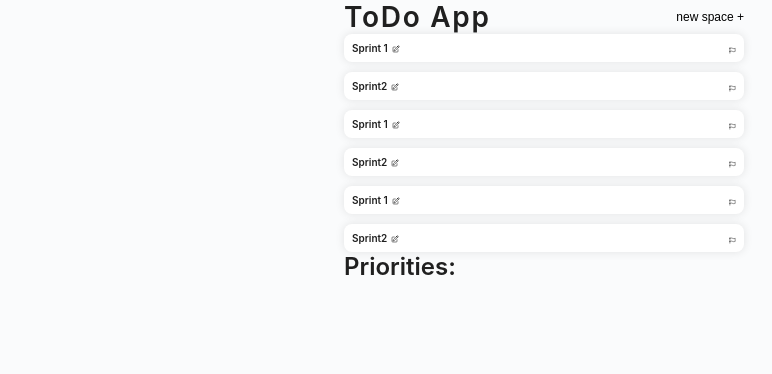
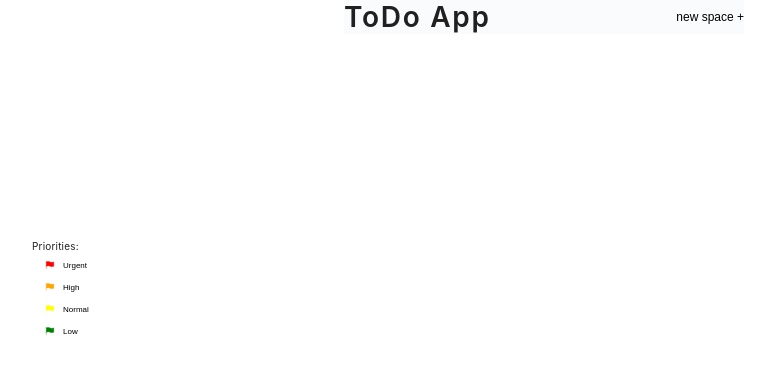
Before and after one commit to alexxtomas/rc-todo-javascript, a website built with Vite: page index.html in a window 1280 px wide. Shown: the whole page, without its empty margins (96-868 px from the left). Built offline with nearby package versions, Linux system fonts and the light colour scheme.

Commit message:
feat: Refactor logic

```diff
--- a/main.js
+++ b/main.js
@@ -1,83 +1,42 @@
-import SpaceCard from '@components/SpaceCard/SpaceCard'
-import { SPACES } from './src/utils/constants'
+import SpaceElement from '@components/SpaceElement/SpaceElement'
+import { PRIORITIES } from './src/utils/constants'
 import './style.css'
-import { PRIORITIES_SELECT_OPTIONS } from '@utils/constants'
-import {
-  spacePriorityValidation,
-  spaceNameValidation
-} from '@validations/space.validation'
+import { dialogListeners } from '@listeners/dialog.listeners'
+import { syncGlobalStateWithLocalStorage } from '@logic/localStorage.logic'
+import { globalStore } from '@store/global.state'
 
-const main = document.querySelector('#content')
+syncGlobalStateWithLocalStorage()
 
-main.classList.add('rcFlexContainer')
+const {
+  state: { spaces }
+} = globalStore()
 
-main.innerHTML = `
-      ${SPACES.map(({ name }, idx) => {
-        return SpaceCard({ name })
-      })
+if (spaces.length > 0 && spaces[0]?.name) {
+  const $ul = document.querySelector('#spacesContainer')
+  $ul.innerHTML += `
+      ${spaces
+        .map(({ name, priority }, idx) => {
+          return SpaceElement({
+            name,
+            iconColor: PRIORITIES[priority.toUpperCase()].COLOR
+          })
+        })
         .join('')
         .replaceAll(',', '')}
 `
+}
 
-const newSpaceDialog = document.querySelector('#newSpaceDialog')
-const newSpaceButton = document.querySelector('#newSpace')
-const newSpacePriorityDialog = document.querySelector('#newSpacePriority')
-const newSpaceDialogSaveButton = document.querySelector('#saveButton')
-const newSpaceDialogCloseButton = document.querySelector('#cancelButton')
-const newSpaceDialogForm = document.querySelector('#newSpaceForm')
-const newSpaceNameInput = document.querySelector('#newSpaceName')
-const newSpacePrioritySelect = document.querySelector('#newSpacePriority')
-const newSpaceNameValidationError = document.querySelector(
-  '#newSpaceNameValidationError'
-)
+const $asideUL = document.querySelector('aside > ul')
 
-newSpaceDialogForm.addEventListener('submit', (e) => {
-  e.preventDefault()
+$asideUL.innerHTML += `
+    ${Object.values(PRIORITIES)
+      .map((el) => {
+        return `
+       ${SpaceElement({ name: el.LABEL, iconColor: el.COLOR })}
+      `
+      })
+      .join('')
+      .replaceAll(',', '')}
+`
 
-  const { newSpaceName, spacePriority } = e.target
-
-  const newSpaceNameValidation = spaceNameValidation({
-    spaceName: newSpaceName.value
-  })
-
-  if (newSpaceNameValidation) {
-    console.log('MESSAGE', newSpaceNameValidation.message)
-    console.log('TEXT CONTENT', newSpaceNameValidationError.textContent)
-    if (newSpaceNameValidationError.text !== '') {
-      newSpaceNameValidationError.textContent = ''
-    }
-
-    newSpaceNameValidationError.textContent = newSpaceNameValidation.message
-
-    return
-  }
-
-  if (newSpaceNameValidationError.textContent !== '') {
-    newSpaceNameValidationError.textContent = ''
-  }
-
-  newSpaceDialog.close()
-})
-
-newSpaceButton.addEventListener('click', () => {
-  newSpaceDialog.showModal()
-
-  if (newSpacePrioritySelect.children.length === 0) {
-    PRIORITIES_SELECT_OPTIONS.forEach((el, idx) => {
-      const node = document.createElement('option')
-      node.value = el.value
-      node.text = el.label
-      newSpacePriorityDialog.appendChild(node)
-    })
-  }
-})
-
-newSpaceDialogCloseButton.addEventListener('click', () => {
-  newSpaceDialog.close()
-
-  if (newSpaceNameValidationError.textContent !== '') {
-    newSpaceNameValidationError.textContent = ''
-  }
-  newSpaceNameInput.value = ''
-  newSpacePrioritySelect.value = PRIORITIES_SELECT_OPTIONS[0].value
-})
+dialogListeners()
--- a/src/components/Icon/Icon.js
+++ b/src/components/Icon/Icon.js
@@ -1,17 +1,16 @@
-import EditIcon from './components/EditIcon'
 import FlagIcon from './components/FlagIcon'
 const ICON_VARIANTS = {
-  EDIT: EditIcon,
   FLAG: FlagIcon
 }
 
 export const ICON_VARIANTS_ENUM = {
   EDIT: 'EDIT',
-  FLAG: 'FLAG'
+  FLAG: 'FLAG',
+  FOLDER: 'FOLDER'
 }
 
-const Icon = ({ variant }) => {
-  return ICON_VARIANTS[variant]() || null
+const Icon = ({ variant, props }) => {
+  return ICON_VARIANTS[variant](props) || null
 }
 
 export default Icon
--- a/src/components/Icon/components/FlagIcon.js
+++ b/src/components/Icon/components/FlagIcon.js
@@ -1,11 +1,9 @@
-const FlagIcon = () => {
+const FlagIcon = (props) => {
   return `<svg
       xmlns="http://www.w3.org/2000/svg"
-      fill="none"
       viewBox="0 0 24 24"
-      stroke-width="1.5"
       stroke="currentColor"
-      width="7px"
+      ${props}
     >
       <path
         stroke-linecap="round"
--- a/src/components/SpaceCard/SpaceCard.js
+++ /dev/null
@@ -1,23 +0,0 @@
-import Icon, { ICON_VARIANTS_ENUM } from '@components/Icon/Icon'
-
-const SpaceCard = ({ name, priority, createdAt, tasks }) => {
-  return `
-      <article class='rcSpaceCard'>
-        <header>
-        <h3>${name}</h3>
-        <button> ${Icon({
-          variant: ICON_VARIANTS_ENUM.EDIT
-        })} </button>
-        </header>
-
-        <section >
-        <button>
-          ${Icon({ variant: ICON_VARIANTS_ENUM.FLAG })}
-        </button>
-        </section>
-
-      </article>
-    `
-}
-
-export default SpaceCard
--- /dev/null
+++ b/src/components/SpaceElement/SpaceElement.js
@@ -0,0 +1,17 @@
+import Icon, { ICON_VARIANTS_ENUM } from '@components/Icon/Icon'
+
+const SpaceElement = ({ name, iconColor }) => {
+  return `
+     <li >
+      <button class='rcSpaceCard'>
+         ${Icon({
+           variant: ICON_VARIANTS_ENUM.FLAG,
+           props: `width=10px stroke-width="0.8" fill=${iconColor} color=${iconColor}`
+         })}
+        <h3>${name}</h3>
+      </button>
+      </li>
+    `
+}
+
+export default SpaceElement
--- /dev/null
+++ b/src/listeners/dialog.listeners.js
@@ -0,0 +1,14 @@
+import { dialogLogic } from '@logic/dialog.logic'
+
+export function dialogListeners() {
+  const newSpaceButton = document.querySelector('#newSpace')
+  const newSpaceDialogCloseButton = document.querySelector('#cancelButton')
+  const newSpaceDialogForm = document.querySelector('#newSpaceForm')
+
+  newSpaceButton?.addEventListener('click', dialogLogic.showDialogClick)
+  newSpaceDialogCloseButton?.addEventListener(
+    'click',
+    dialogLogic.closeDialogClick
+  )
+  newSpaceDialogForm?.addEventListener('submit', dialogLogic.saveDialogSubmit)
+}
--- /dev/null
+++ b/src/store/global.state.js
@@ -0,0 +1,36 @@
+import { updateGlobalStateStorage } from '@logic/localStorage.logic'
+
+let GLOBAL_STATE = {
+  spaces: []
+}
+
+const GLOBAL_ACTIONS = {
+  initializeState: ({ spaces }) => (GLOBAL_STATE.spaces = spaces),
+
+  addSpace: ({ space }) => {
+    console.log('addSpace', space)
+
+    GLOBAL_STATE.spaces = GLOBAL_STATE.spaces.concat(space)
+    console.log('GLOBAL_STATE addSpace', GLOBAL_STATE)
+    updateGlobalStateStorage({ state: GLOBAL_STATE })
+  },
+  removeSpace: ({ idx }) => {
+    const newGlobalState = structuredClone(GLOBAL_STATE)
+    newGlobalState.spaces.splice(idx, 1)
+    GLOBAL_STATE = newGlobalState
+    updateGlobalStateStorage({ state: newGlobalState })
+  }
+}
+
+export const GLOBAL_ACTIONS_ENUM = {
+  INITIALIZE_STATE: 'initializeState',
+  ADD_SPACE: 'addSpace',
+  REMOVE_SPACE: 'removeSpace'
+}
+
+export function globalStore() {
+  return {
+    state: GLOBAL_STATE,
+    dispatch: ({ action, payload }) => GLOBAL_ACTIONS[action](payload)
+  }
+}
--- a/src/utils/constants.js
+++ b/src/utils/constants.js
@@ -10,76 +10,84 @@ export const URL_ROUTES = {
     description: 'TODO APP home'
   }
 }
-
-const PRIORITIES_ENUM = {
-  URGENT: 'Urgent',
-  HIGH: 'High',
-  NORMAL: 'Normal',
-  LOW: 'Low'
+export const PRIORITIES = {
+  URGENT: {
+    LABEL: 'Urgent',
+    VALUE: 3,
+    COLOR: '#FF0000'
+  },
+  HIGH: {
+    LABEL: 'High',
+    VALUE: 2,
+    COLOR: '#FFA500'
+  },
+  NORMAL: {
+    LABEL: 'Normal',
+    VALUE: 1,
+    COLOR: '#FFFF00'
+  },
+  LOW: {
+    LABEL: 'Low',
+    VALUE: 0,
+    COLOR: '#008000'
+  }
 }
 
-export const PRIORITIES = ['Urgent', 'High', 'Normal', 'Low']
+export const PRIORITIES_LABELS = Object.values(PRIORITIES).map(
+  ({ LABEL }) => LABEL
+)
 
 export const SPACES = [
   {
-    id: 1,
     name: 'Sprint 1',
-    priority: PRIORITIES_ENUM.HIGH,
-    createdAt: new Date(),
+    priority: PRIORITIES.URGENT.LABEL,
     tasks: []
   },
   {
-    id: 2,
     name: 'Sprint2',
-    priority: PRIORITIES_ENUM.HIGH,
-    createdAt: new Date(),
+    priority: PRIORITIES.LOW.LABEL,
     tasks: []
   },
   {
-    id: 1,
     name: 'Sprint 1',
-    priority: PRIORITIES_ENUM.HIGH,
-    createdAt: new Date(),
+    priority: PRIORITIES.HIGH.LABEL,
     tasks: []
   },
   {
-    id: 2,
     name: 'Sprint2',
-    priority: PRIORITIES_ENUM.HIGH,
-    createdAt: new Date(),
+    priority: PRIORITIES.NORMAL.LABEL,
     tasks: []
   },
   {
-    id: 1,
-    name: 'Sprint 1',
-    priority: PRIORITIES_ENUM.HIGH,
-    createdAt: new Date(),
+    name: 'Sprint 1323232323',
+    priority: PRIORITIES.LOW.LABEL,
     tasks: []
   },
   {
-    id: 2,
-    name: 'Sprint2',
-    priority: PRIORITIES_ENUM.HIGH,
-    createdAt: new Date(),
+    name: 'Sprint2434343444',
+    priority: PRIORITIES.HIGH.LABEL,
+    tasks: []
+  },
+  {
+    name: 'Sprint2434343444',
+    priority: PRIORITIES.LOW.LABEL,
+    tasks: []
+  },
+  {
+    name: 'Sprint2434343444',
+    priority: PRIORITIES.NORMAL.LABEL,
+    tasks: []
+  },
+  {
+    name: 'Sprint2434343444',
+    priority: PRIORITIES.LOW.LABEL,
     tasks: []
   }
 ]
 
-export const PRIORITIES_SELECT_OPTIONS = [
-  {
-    value: 'Urgent',
-    label: 'Urgent'
-  },
-  {
-    value: 'High',
-    label: 'High'
-  },
-  {
-    value: 'Normal',
-    label: 'Normal'
-  },
-  {
-    value: 'Low',
-    label: 'Low'
-  }
-]
+export const PRIORITIES_SELECT_OPTIONS = Object.entries(PRIORITIES).map(
+  ([key, value]) => ({
+    value: key,
+    label: value.LABEL
+  })
+)
--- a/src/validations/space.validation.js
+++ b/src/validations/space.validation.js
@@ -1,4 +1,4 @@
-import { PRIORITIES } from '@utils/constants'
+import { PRIORITIES_LABELS } from '@utils/constants'
 
 export const spaceNameValidation = ({ spaceName }) => {
   if (typeof spaceName !== 'string') {
@@ -16,7 +16,7 @@ export const spacePriorityValidation = ({ spacePriority }) => {
   const validation = {
     id: 'spacePriorityValidationError'
   }
-  if (!PRIORITIES.includes(spacePriority)) {
+  if (!PRIORITIES_LABELS.includes(spacePriority)) {
     validation.message = 'Invalid priority'
   }
 
--- a/style.css
+++ b/style.css
@@ -16,7 +16,7 @@
   box-sizing: border-box;
 }
 
-body {
+#app {
   background-color: var(--bg-color);
   color: var(--text-color);
   display: flex;
@@ -25,13 +25,46 @@ body {
   margin: 0 auto;
   width: 100vw;
 }
+aside {
+  display: flex;
+  flex-direction: column;
+  gap: 4px;
+  position: fixed;
+  top: 30%;
+  left: 10%;
+}
+aside > header > h2 {
+  font-size: 10px;
+  font-weight: 400;
+  letter-spacing: 0.2px;
+}
+
+aside > ul {
+  display: flex;
+  flex-direction: column;
+  gap: 4px;
+}
+
+aside > ul > li > button {
+  display: flex;
+  gap: 8px;
+  margin-left: 10px;
+}
+
+aside > ul > li > button > h3 {
+  font-size: 8px;
+  font-weight: 400;
+  tab-size: 10;
+}
 
 h1,
-h2,
-h3,
-h4 {
+h2 {
   color: var(--title-color);
   font-weight: 600;
+}
+
+li {
+  list-style: none;
 }
 
 button {
@@ -60,32 +93,33 @@ h1 {
   scale: 0.95;
 }
 
-.rcFlexContainer {
+.rcSpacesContainer {
+  display: grid;
+  grid-template-columns: 1fr 1fr max-content;
+}
+
+.rcSpacesContainer > li > button {
   display: flex;
-  flex-wrap: wrap;
-  justify-content: space-between;
-  row-gap: 10px;
+  width: 100%;
+  gap: 2px;
+}
+
+.rcSpacesContainer > li > button > h3 {
+  width: 40px;
+  font-weight: 300;
+  font-size: 10px;
+  letter-spacing: 0.2px;
+  text-align: start;
+  white-space: nowrap;
+  overflow: hidden;
+  text-overflow: ellipsis;
 }
 
 .rcSpaceCard {
   display: flex;
-  background-color: #fff;
+  align-items: center;
   cursor: pointer;
-  border-radius: 8px;
-  box-shadow: 0 0 10px rgba(0, 0, 0, 0.1);
-  padding: 4px 8px;
-  width: 100%;
-  justify-content: space-between;
-}
-
-.rcSpaceCard > header {
-  display: flex;
-  gap: 4px;
-  align-items: center;
-}
-
-.rcSpaceCard > header > h3 {
-  font-size: 10px;
+  padding: 4px 0 4px 3px;
 }
 
 .validationError {
```
Also changed, not shown: src/components/Icon/components/EditIcon.js (deleted, +0 -8 lines), src/logic/dialog.logic.js (added, +85 -0 lines), src/logic/localStorage.logic.js (added, +20 -0 lines).
